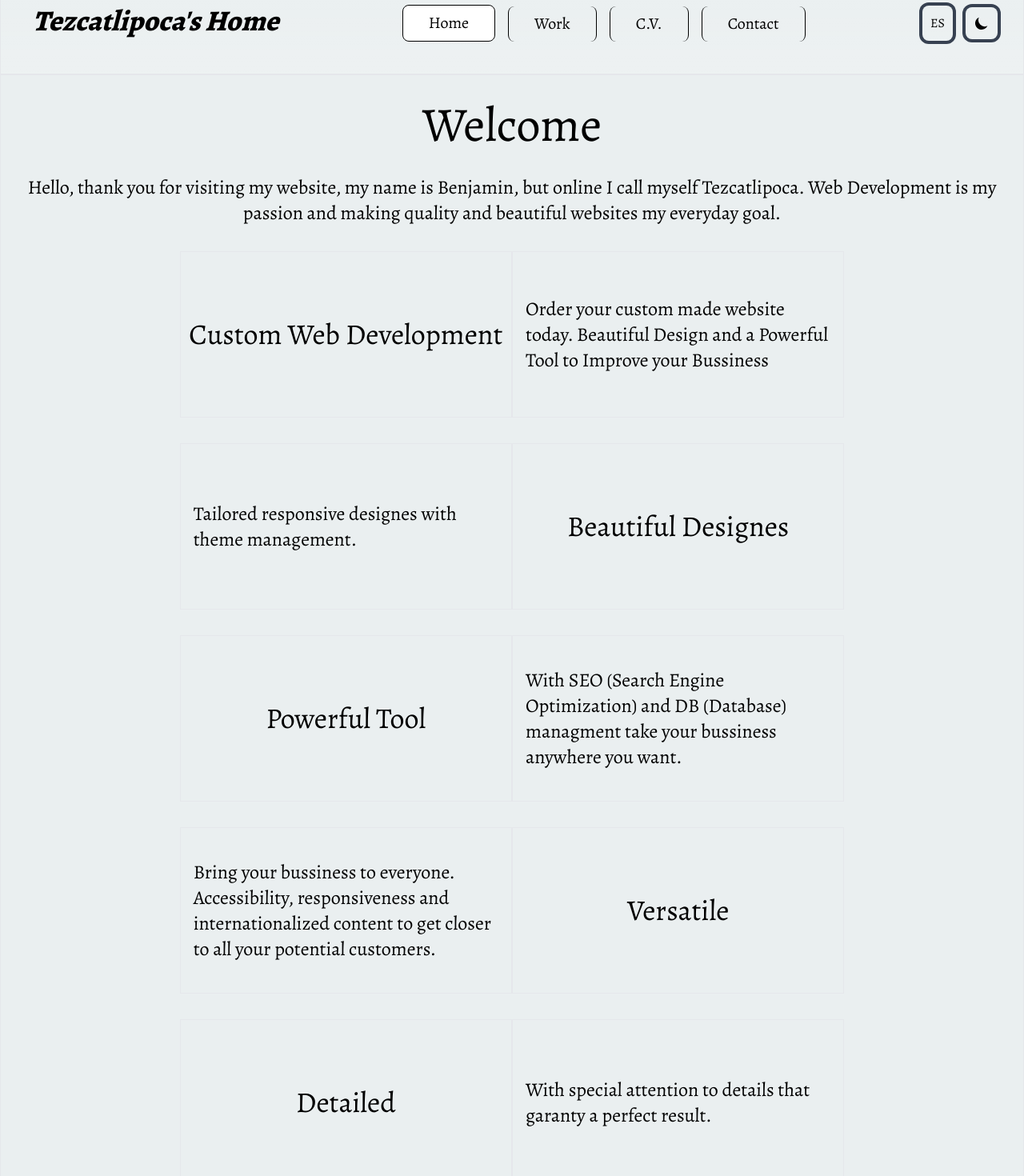
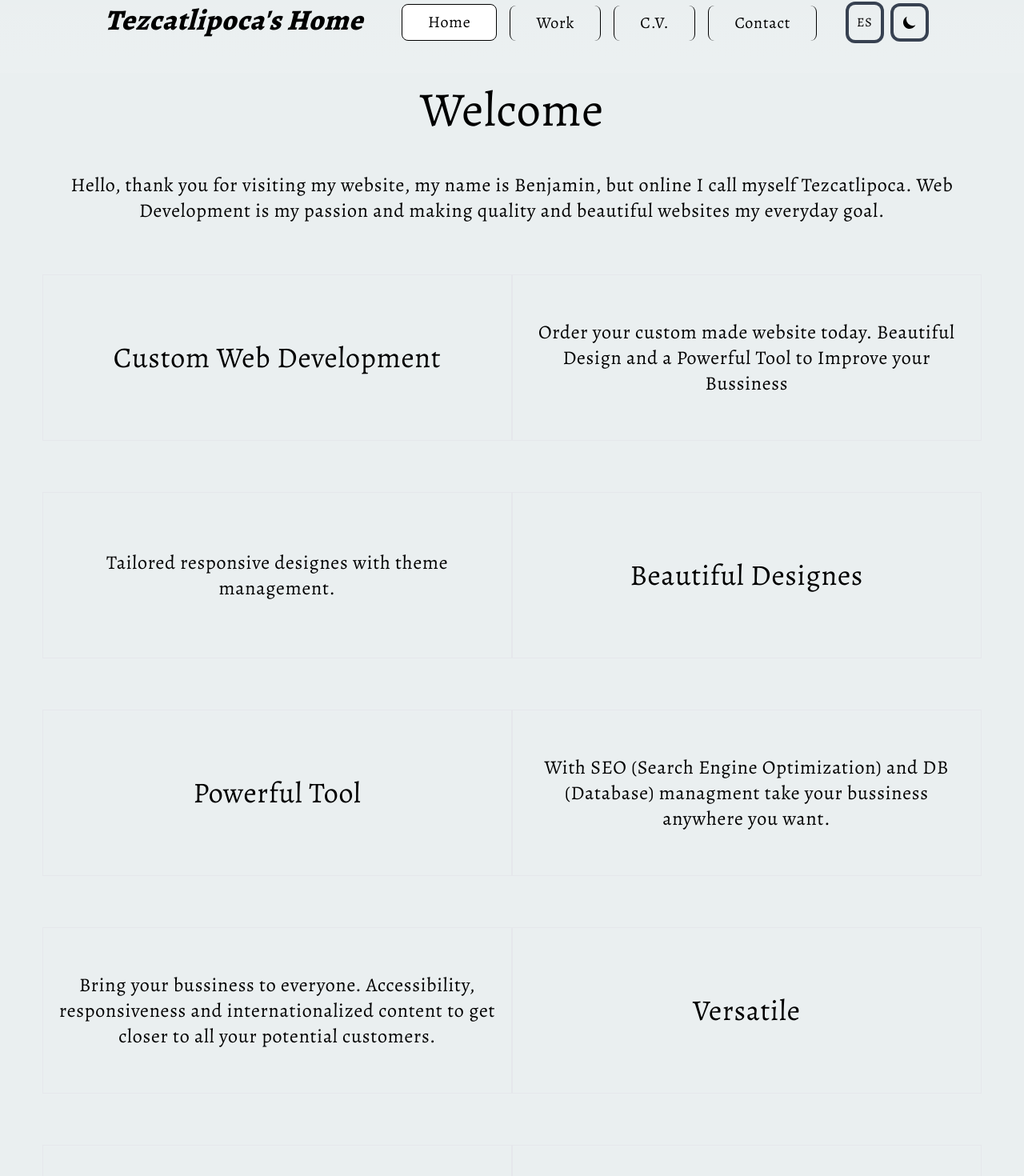
Before and after one commit to Tezcatlipoca0000/tez-web, a Next.js app: page /en in a window 1280 px wide. Shown: the part 35-1505 px from the top of the page at 80% size. Built offline with nearby package versions, Linux system fonts and the light colour scheme.

Commit message:
initial commit

```diff
--- a/app/[locale]/components/Header.js
+++ b/app/[locale]/components/Header.js
@@ -44,7 +44,7 @@ export default function Header({ messages }) {
     }
 
     return (
-        <header className="w-full flex border">
+        <header className="flex">
             <div className="w-full p-4 flex justify-between">
 
                 {/* Title: */}
--- a/app/[locale]/globals.css
+++ b/app/[locale]/globals.css
@@ -35,7 +35,7 @@
 
 @layer base {
   body {
-    @apply w-screen lightBody dark:darkBody
+    @apply lightBody dark:darkBody flex flex-col items-center tracking-wider
   }
 
   .navBtn {
@@ -47,6 +47,10 @@
   }
 
   .homeSection {
-    @apply flex h-52 w-full justify-center my-8
+    @apply flex h-52 w-full my-8
+  }
+
+  .homeSectionBlock {
+    @apply border flex w-1/2 justify-center items-center
   }
 }
--- a/app/[locale]/layout.js
+++ b/app/[locale]/layout.js
@@ -51,7 +51,7 @@ export default function RootLayout({ children, params }) {
       <head>
         <Script type='text/javascript' dangerouslySetInnerHTML={{__html: script}}/>
       </head>
-      <body className={`${alegreya.className} w-screen h-screen`}>
+      <body className={`${alegreya.className}`}>
         {children}
       </body>
     </html>
--- a/app/[locale]/page.js
+++ b/app/[locale]/page.js
@@ -10,7 +10,7 @@ export default async function Home({params}) {
   return (
       <>
         <Header messages={dictionary} />
-        <main className='bg-inherit w-full p-4 border'>
+        <main className='bg-inherit flex flex-col justify-center items-center'>
 
           {/* Title */}
           <h1 className='text-center text-6xl my-4'>
@@ -18,32 +18,33 @@ export default async function Home({params}) {
           </h1>
 
           {/* Subtitle */}
-          <h2 className='text-center text-2xl my-8'>
+          <h2 className='text-center text-2xl my-8 w-11/12'>
             {dictionary.Home.intro}
           </h2>
 
+          <div className='flex flex-col justify-center items-center w-11/12'>
             {/* Section1 -- Custom */}
-          <div className='flex h-52 w-full justify-center my-8'>
-            <div className='border flex w-1/3 justify-evenly items-center'>
+            <div className='homeSection'>
+              <div className='homeSectionBlock'>
                 <h3 className='text-4xl'>
                   {dictionary.Home.customTitle}
                 </h3>
               </div>
-            <div className='border flex w-1/3 justify-evenly items-center'>
-              <p className='text-2xl p-4'>
+              <div className='homeSectionBlock'>
+                <p className='text-2xl p-4 text-center'>
                   {dictionary.Home.customContent}
                 </p>
               </div>
             </div>
 
             {/* Section2 -- Beautiful */}
-          <div className='flex h-52 w-full justify-center my-8'>
-            <div className='border flex w-1/3 justify-evenly items-center'>
-              <p className='text-2xl p-4'>
+            <div className='homeSection'>
+              <div className='homeSectionBlock'>
+                <p className='text-2xl p-4 text-center'>
                   {dictionary.Home.beautyContent}
                 </p>
               </div>
-            <div className='border flex w-1/3 justify-evenly items-center'>
+              <div className='homeSectionBlock'>
                 <h3 className='text-4xl'>
                   {dictionary.Home.beautyTitle}
                 </h3>
@@ -51,27 +52,27 @@ export default async function Home({params}) {
             </div>
 
             {/* Section3 -- powerful */}
-          <div className='flex h-52 w-full justify-center my-8'>
-            <div className='border flex w-1/3 justify-evenly items-center'>
+            <div className='homeSection'>
+              <div className='homeSectionBlock'>
                 <h3 className='text-4xl'>
                   {dictionary.Home.powerTitle}
                 </h3>
               </div>
-            <div className='border flex w-1/3 justify-evenly items-center'>
-              <p className='text-2xl p-4'>
+              <div className='homeSectionBlock'>
+                <p className='text-2xl p-4 text-center'>
                   {dictionary.Home.powerContent}
                 </p>
               </div>
             </div>
 
             {/* Section4 -- versatile */}
-          <div className='flex h-52 w-full justify-center my-8'>
-            <div className='border flex w-1/3 justify-evenly items-center'>
-              <p className='text-2xl p-4'>
+            <div className='homeSection'>
+              <div className='homeSectionBlock'>
+                <p className='text-2xl p-4 text-center'>
                   {dictionary.Home.versContent}
                 </p>
               </div>
-            <div className='border flex w-1/3 justify-evenly items-center'>
+              <div className='homeSectionBlock'>
                 <h3 className='text-4xl'>
                   {dictionary.Home.versTitle}
                 </h3>
@@ -79,16 +80,17 @@ export default async function Home({params}) {
             </div>
 
             {/* Section5 -- detailed */}
-          <div className='flex h-52 w-full justify-center my-8'>
-            <div className='border flex w-1/3 justify-evenly items-center'>
+            <div className='homeSection'>
+              <div className='homeSectionBlock'>
                 <h3 className='text-4xl'>
                   {dictionary.Home.detailTitle}
                 </h3>
               </div>
-            <div className='border flex w-1/3 justify-evenly items-center'>
-              <p className='text-2xl p-4'>
+              <div className='homeSectionBlock'>
+                <p className='text-2xl p-4 text-center'>
                   {dictionary.Home.detailContent}
                 </p>
+              </div>
             </div>
           </div>
 
--- a/messages/es.json
+++ b/messages/es.json
@@ -8,8 +8,16 @@
     },
     "Home": {
         "welcome": "Bienvenido",
-        "intro": "Hola, gracias por visitar mi sitio web, mi nombre es Benjamín, aunque en línea me hago llamar Tezcatlipoca. El desarrollo web es mi pasión y hacer sitios web de bellos y de calidad mi meta de todos los días.",
+        "intro": "Hola, gracias por visitar mi sitio web, mi nombre es Benjamín, aunque en línea me hago llamar Tezcatlipoca. El desarrollo web es mi pasión y hacer sitios web bellos y de calidad mi meta de todos los días.",
         "customTitle": "Sitios Web Personalizados",
-        "customContent": "Ordena tu sitio web personalizado el día de hoy. Hermosos diseños y una poderosa herramienta para mejorar tu negocio."
+        "customContent": "Ordena tu sitio web personalizado el día de hoy. Hermosos diseños y una poderosa herramienta para mejorar tu negocio.",
+        "beautyTitle": "Hermosos Diseños",
+        "beautyContent": "Diseños responsivos hechos a la medida con manejo de temas.",
+        "powerTitle": "Poderosa Herramienta",
+        "powerContent": "Con SEO (Optimización de los motores de búsqueda) y manejo de Base de Datos lleva tu negocio a donde tú quieras.",
+        "versTitle": "Versatil",
+        "versContent": "Accessibilidad, diseño responsivo e internacionalización acerca tu negocio a todos tus clientes poteciales.",
+        "detailTitle": "Detallado",
+        "detailContent": "Con especial atención a los detalles tienes la garantía de un resultado perfecto."
     }
 }
```
Lines whose indentation alone changed are shown as unchanged.
